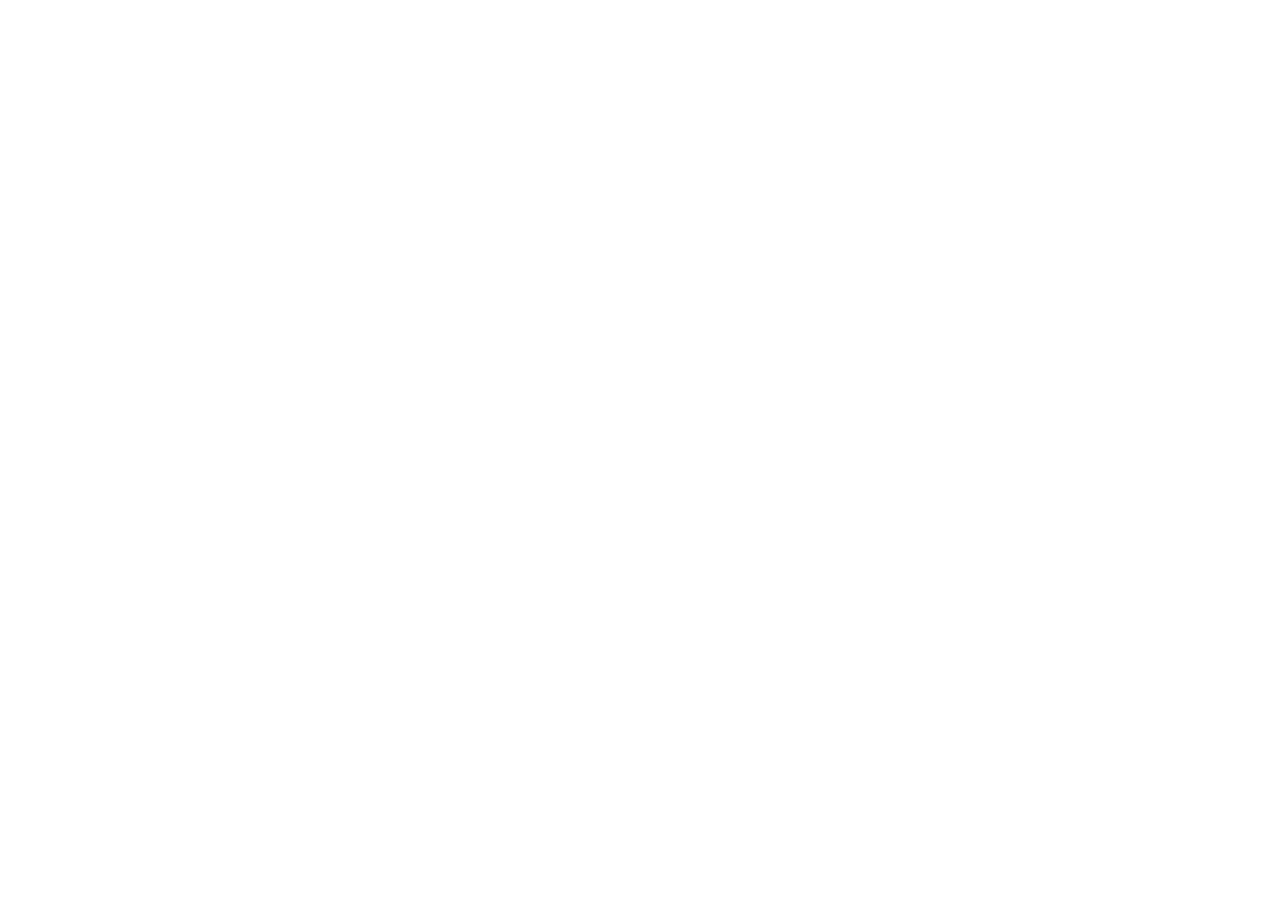
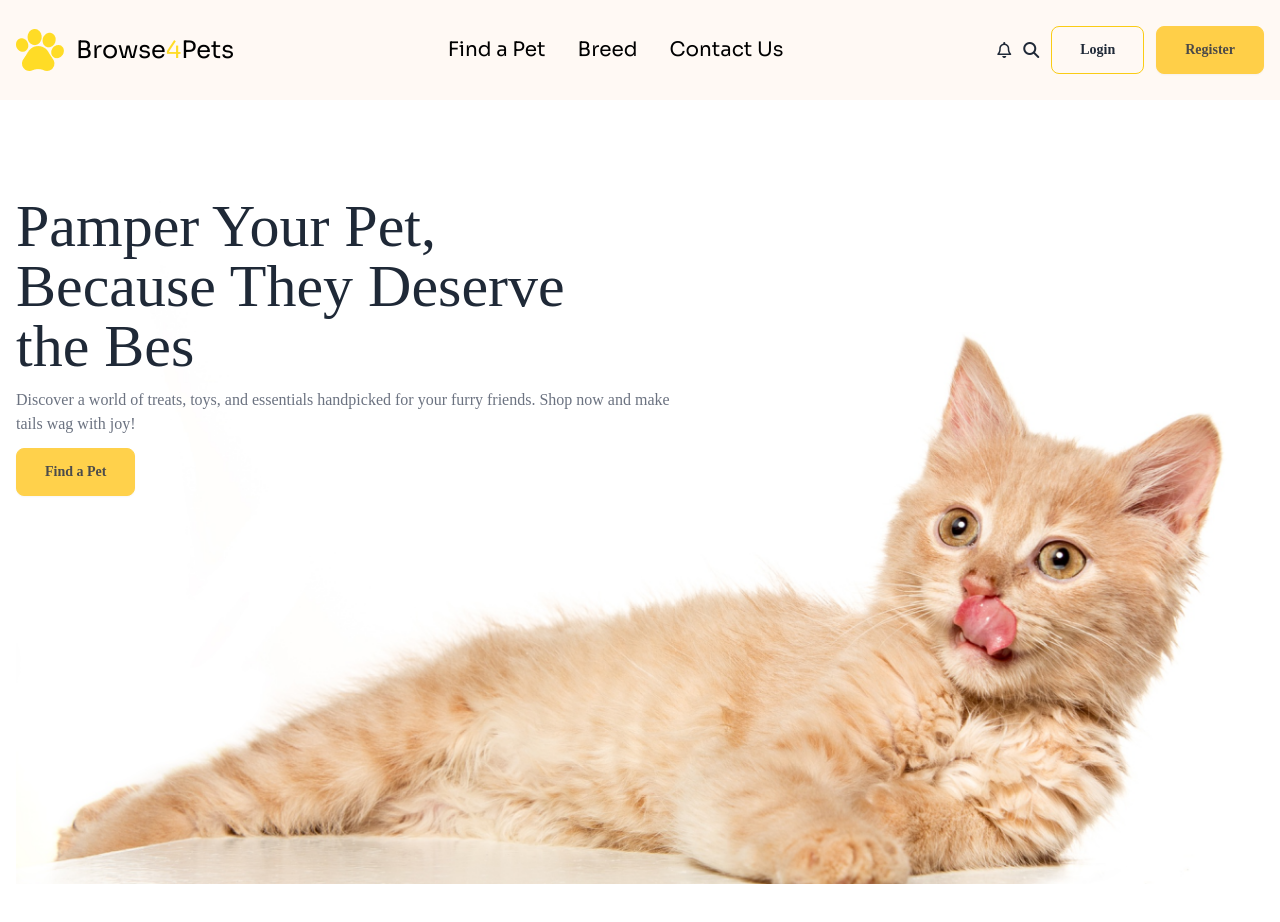
Before and after one commit to Mysterio-O/Assingment-03, a plain HTML site: page index.html in a window 1280 px wide. Before the commit the page ends 800 px from the top, so only its background shows below. Drawn offline with nearby package versions, Linux system fonts and the light colour scheme; a web font is replaced by a local one.

Commit message:
added navbar and banner/hero sections

```diff
--- a/index.html
+++ b/index.html
@@ -38,10 +38,60 @@
         .sora-regular {
             font-family: "Sora", serif;
         }
-
+        .orange {
+            color: #FFDC26;
+        }
+        .head-bg {
+            background-color: #FFF9F4;
+        }
        </style>
 </head>
-<body>
+<body class="adlam-display-regular">
+    <!-- header starts here -->
+    <header>
+        <!-- navbar  -->
+         <section class="head-bg h-[100px] flex sm:justify-between">
+            <nav class="flex justify-between items-center lg:container lg:mx-auto w-full px-4 py-3">
+                <!-- nav logo + title -->
+                 <div class="flex items-center text-2xl gap-3">
+                    <!-- nav logo -->
+                     <div>
+                        <img class="lg:cursor-pointer" src="./c1-assets/logo-header.png" alt="">
+                     </div>
+                     <!-- nav title -->
+                      <div>
+                        <h1 class="sora-regular font-normal text-black hidden lg:block lg:cursor-pointer">Browse<span class="orange">4</span>Pets</h1>
+                      </div>
+                 </div>
+                 <!-- nav options -->
+                  <div class="hidden lg:flex gap-8">
+                    <p class="sora-regular text-xl text-black lg:cursor-pointer">Find a Pet</p>
+                    <p class="sora-regular text-xl text-black lg:cursor-pointer">Breed</p>
+                    <p class="sora-regular text-xl text-black lg:cursor-pointer">Contact Us</p>
+                  </div>
 
+                  <!-- navigation -->
+                   <div class="hidden lg:flex gap-3 items-center">
+                    <i class="fa-regular fa-bell lg:cursor-pointer"></i>
+                    <i class="fa-solid fa-magnifying-glass lg:cursor-pointer"></i>
+                    <button class="btn px-7 py-2 btn-outline border-yellow-400">Login</button>
+                    <button class="btn px-7 py-2 btn-warning opacity-70">Register</button>
+                   </div>
+
+                   <!-- menu bar -->
+                    <div class="md:hidden"><i class="fa-solid fa-bars"></i></div>
+            </nav>
+         </section>
+
+         <!-- hero section -->
+          <section class="mt-8 lg:mt-24  px-4 lg:container mx-auto lg:h-[749px]">
+            <div class="relative lg:max-w-[681px] z-30">
+                <h2 class="mb-3 text-3xl lg:text-6xl">Pamper Your Pet,<br> Because They Deserve<br> the Bes</h2>
+                <p class="mb-3 text-gray-500 relative z-10">Discover a world of treats, toys, and essentials handpicked for your furry friends. Shop now and make tails wag with joy!</p>
+                <button class="btn btn-warning opacity-70 px-7 py-2 relative z-10">Find a Pet</button>
+            </div>
+            <img class="transform -translate-y-24 z-0 lg:-translate-y-80" src="./c1-assets/cat-big.png" alt="">
+          </section>
+    </header>
 </body>
 </html>
```
Also changed, not shown: tailwind.config.js (+0 -23 lines).
